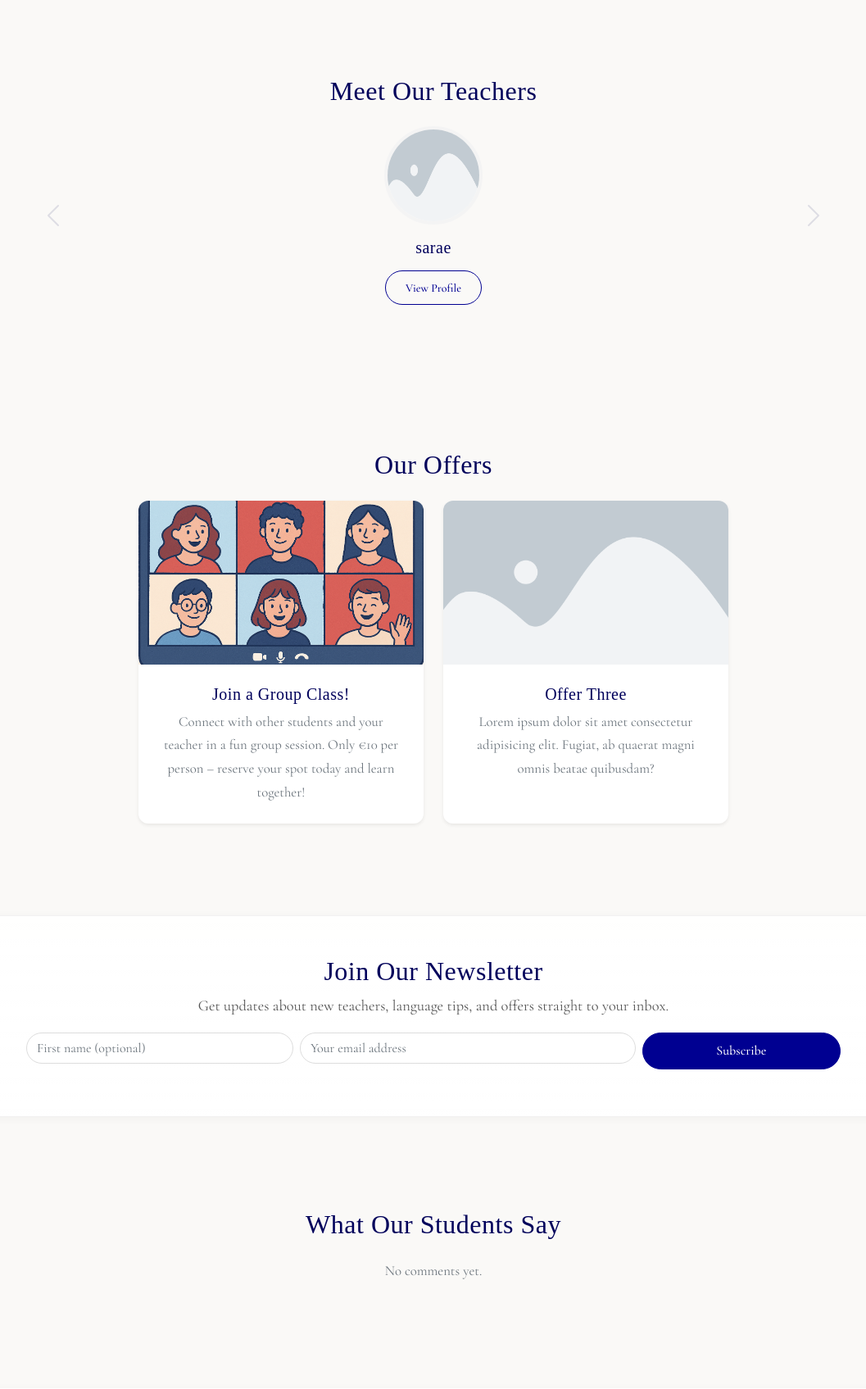
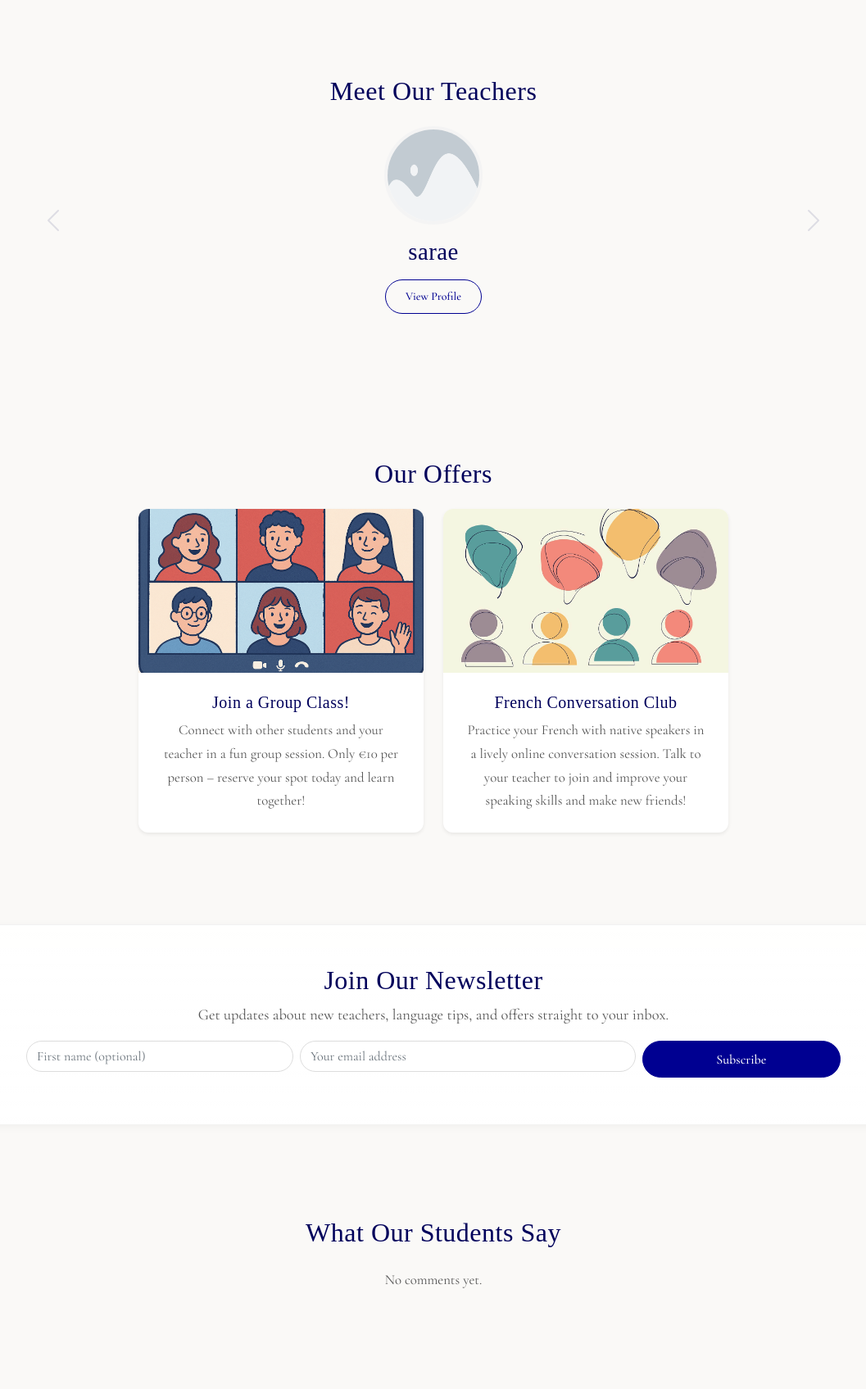
Before and after one commit to saraelizalde/petit-talk, a Django app: page / in a window 1280 px wide. Shown: the part 605-2300 px from the top of the page at 82% size, without its empty margins (111-1168 px from the left). Run offline with Django 5.2, Linux system fonts and the light colour scheme; data comes from the database, SQL or seed files in the repository; data that the repository does not hold is empty; some libraries are stand-ins or nearby versions; some web fonts are replaced.

Commit message:
Fix CSS and HTML syntaxe to pass validators and add content to Readme

```diff
--- a/home/templates/home/index.html
+++ b/home/templates/home/index.html
@@ -38,7 +38,7 @@
                     <img src="{% static 'images/placeholder-image.webp' %}" class="rounded-circle mb-3"
                         alt="Teacher image" width="120" height="120">
                     {% endif %}
-                    <h5>{{ teacher.user.get_full_name|default:teacher.user.username }}</h5>
+                    <h3>{{ teacher.user.get_full_name|default:teacher.user.username }}</h3>
                     <p class="text-muted">
                         {{ teacher.bio|truncatewords:20 }}
                     </p>
@@ -79,7 +79,7 @@
                     <img src="{{ active_offer.image.url }}" class="card-img-top" alt="{{ active_offer.name }}">
                     {% endif %}
                     <div class="card-body">
-                        <h5 class="card-title">{{ active_offer.name }}</h5>
+                        <h3 class="card-title">{{ active_offer.name }}</h3>
                         <p class="card-text text-muted">{{ active_offer.description }}</p>
                         <p class="fw-bold mt-2">
                             {% if active_offer.discount_type == "percentage" %}
@@ -100,21 +100,22 @@
                 <div class="offer-card card border-0 shadow-sm text-center h-100">
                     <img src="{% static 'images/group-offer.png' %}" class="card-img-top" alt="Offer 2">
                     <div class="card-body">
-                        <h5 class="card-title">Join a Group Class!</h5>
+                        <h3 class="card-title">Join a Group Class!</h3>
                         <p class="card-text text-muted">Connect with other students and your teacher in a fun group
                             session. Only €10 per person – reserve your spot today and learn together!</p>
                     </div>
                 </div>
             </div>
 
-            <!-- Offer 3 -->
+            <!-- Conversation club - Static -->
             <div class="col-md-4">
                 <div class="offer-card card border-0 shadow-sm text-center h-100">
-                    <img src="{% static 'images/placeholder-image.webp' %}" class="card-img-top" alt="Offer 3">
+                    <img src="{% static 'images/conversation.jpg' %}" class="card-img-top" alt="Offer 3">
                     <div class="card-body">
-                        <h5 class="card-title">Offer Three</h5>
-                        <p class="card-text text-muted">Lorem ipsum dolor sit amet consectetur adipisicing elit. Fugiat,
-                            ab quaerat magni omnis beatae quibusdam?</p>
+                        <h3 class="card-title">French Conversation Club</h3>
+                        <p class="card-text text-muted">Practice your French with native speakers in a lively online
+                            conversation session.
+                            Talk to your teacher to join and improve your speaking skills and make new friends!</p>
                     </div>
                 </div>
             </div>
--- a/static/css/base.css
+++ b/static/css/base.css
@@ -52,6 +52,10 @@ section {
     box-shadow: 0 2px 12px rgba(0, 0, 0, 0.04);
 }
 
+.text-muted {
+    color: #555 !important;   /* darker contrast for ligthhouse */
+}
+
 
 /* Buttons */
 .btn {
@@ -85,7 +89,6 @@ section {
     border-color: var(--strong-blue);
 }
 
-
 .btn-primary:hover,
 .btn-primary:focus {
     background-color: var(--dark-blue);
@@ -108,20 +111,6 @@ section {
     background-color: var(--strong-blue);
     color: #fff;
 }
-
-
-
-
-
-
-
-
-
-
-
-
-
-
 
 
 /* Navbar */
@@ -185,24 +174,6 @@ header form[role="search"] .btn {
 }
 
 
-
-
-
-
-
-
-
-
-
-
-
-
-
-
-
-
-
-
 /* Hero Section */
 section.text-center.mb-5 {
     background: linear-gradient(180deg, rgba(255,255,255,0.95), rgba(255,255,255,1));
@@ -223,20 +194,6 @@ section.text-center.mb-5 p {
 }
 
 
-
-
-
-
-
-
-
-
-
-
-
-
-
-
 /* Teacher Carousel */
 #teachersCarousel img {
     border: 4px solid #f4f4f4;
@@ -249,20 +206,6 @@ section.text-center.mb-5 p {
 .carousel-control-next-icon {
     filter: invert(25%) sepia(10%) saturate(250%) hue-rotate(200deg);
 }
-
-
-
-
-
-
-
-
-
-
-
-
-
-
 
 
 /* Offers */
@@ -310,22 +253,6 @@ section.text-center.mb-5 p {
 }
 
 
-
-
-
-
-
-
-
-
-
-
-
-
-
-
-
-
 /* Newsletter and Comments */
 section.bg-light {
     background-color: #f7f6f4 !important;
@@ -361,31 +288,6 @@ form .form-control:focus {
 }
 
 
-
-
-
-
-
-
-
-
-
-
-
-
-
-
-
-
-
-
-
-
-
-
-
-
-
 /* Animation */
 a, button {
     transition: all 0.25s ease;
@@ -393,16 +295,6 @@ a, button {
 a:hover, button:hover {
     transform: translateY(-1px);
 }
-
-
-
-
-
-
-
-
-
-
 
 
 /* Account Pages */
@@ -500,17 +392,6 @@ a:hover, button:hover {
 .logout-card .btn-logout:hover {
     background-color: var(--dark-red);
 }
-
-
-
-
-
-
-
-
-
-
-
 
 
 /* Profile Page */
@@ -659,23 +540,6 @@ form input:focus, form textarea:focus, form select:focus {
 }
 
 
-
-
-
-
-
-
-
-
-
-
-
-
-
-
-
-
-
 /* Book a Lesson */
 
 /* Container styling */
@@ -753,15 +617,6 @@ form input:focus, form textarea:focus, form select:focus {
 }
 
 
-
-
-
-
-
-
-
-
-
 /* Booking dashboard student*/
 
 /* More specific selector overrides Bootstrap's .badge */
@@ -801,22 +656,6 @@ form input:focus, form textarea:focus, form select:focus {
 }
 
 
-
-
-
-
-
-
-
-
-
-
-
-
-
-
-
-
 /* Footer */
 footer {
     background-color: #f2f2f2;
@@ -839,16 +678,7 @@ footer a:hover {
 }
 
 
-
-
-
-
-
-
-
-
-
-
+/* Media Query <= 576px */
 
 @media (max-width: 576px) {
     .profile-img {
--- a/templates/base.html
+++ b/templates/base.html
@@ -33,8 +33,6 @@
     {% block corejs %}
     <!-- Font Awesome -->
     <script src="https://kit.fontawesome.com/2fc42d7942.js" crossorigin="anonymous"></script>
-    <!-- jQuery -->
-    <script src=""></script>
     <!-- Bootstrap JS -->
     <script src="https://cdn.jsdelivr.net/npm/bootstrap@5.3.8/dist/js/bootstrap.bundle.min.js"
         integrity="sha384-FKyoEForCGlyvwx9Hj09JcYn3nv7wiPVlz7YYwJrWVcXK/BmnVDxM+D2scQbITxI"
@@ -142,7 +140,7 @@
 
                 <!-- Left -->
                 <div class="col-md-6 mb-3 mb-md-0">
-                    <h5 class="fw-bold mb-1">Petit Talk</h5>
+                    <h3 class="fw-bold mb-1">Petit Talk</h3>
                     <p class="mb-0 small text-muted">&copy; {{ now|date:"Y" }} Petit Talk — All rights reserved.</p>
                 </div>
 
```
Also changed, not shown: README.md, static/images/conversation.jpg (added), static/images/readme-images/nav-bar-big-screen.png (added), static/images/readme-images/nav-bar-small-screen.png (added).
